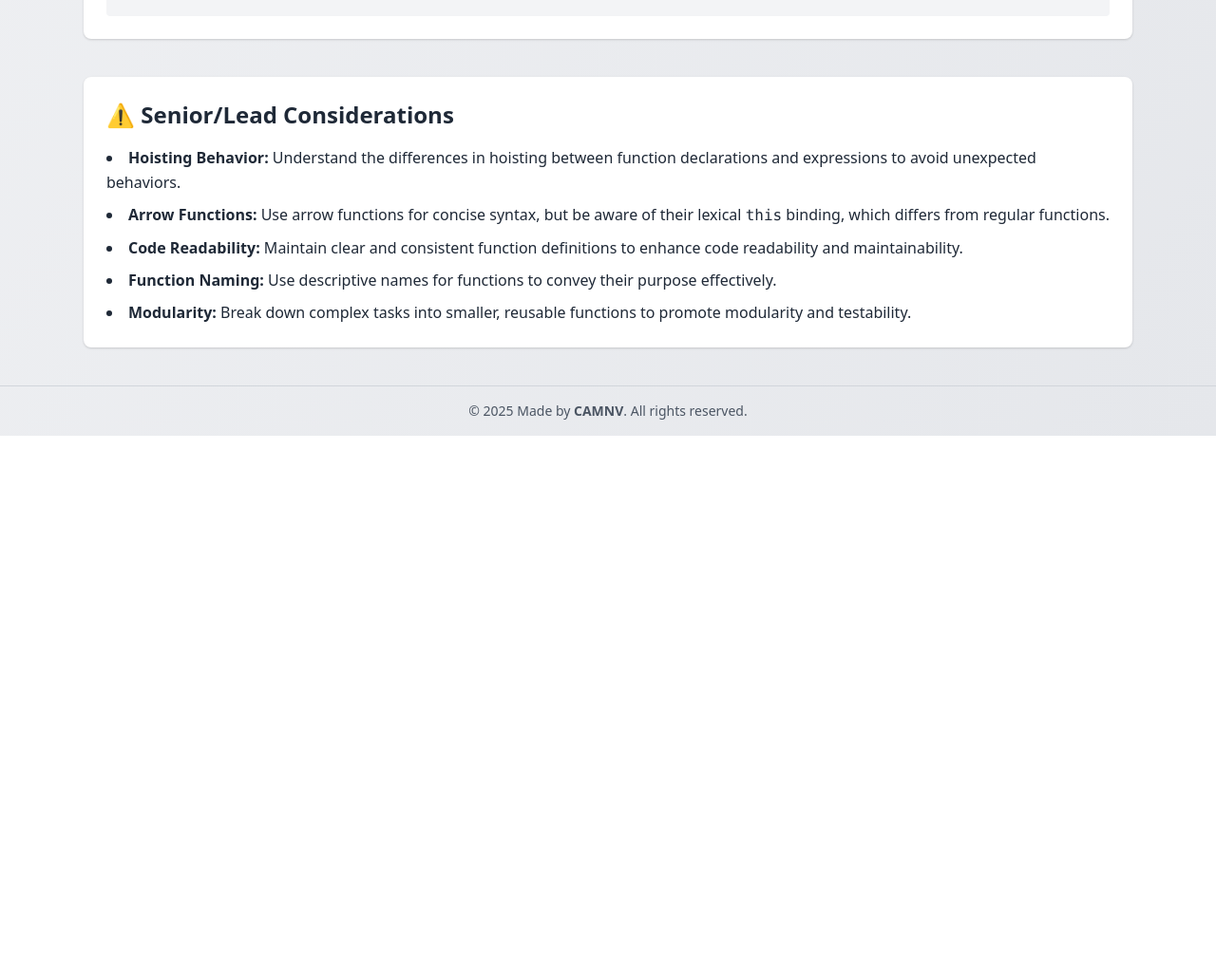
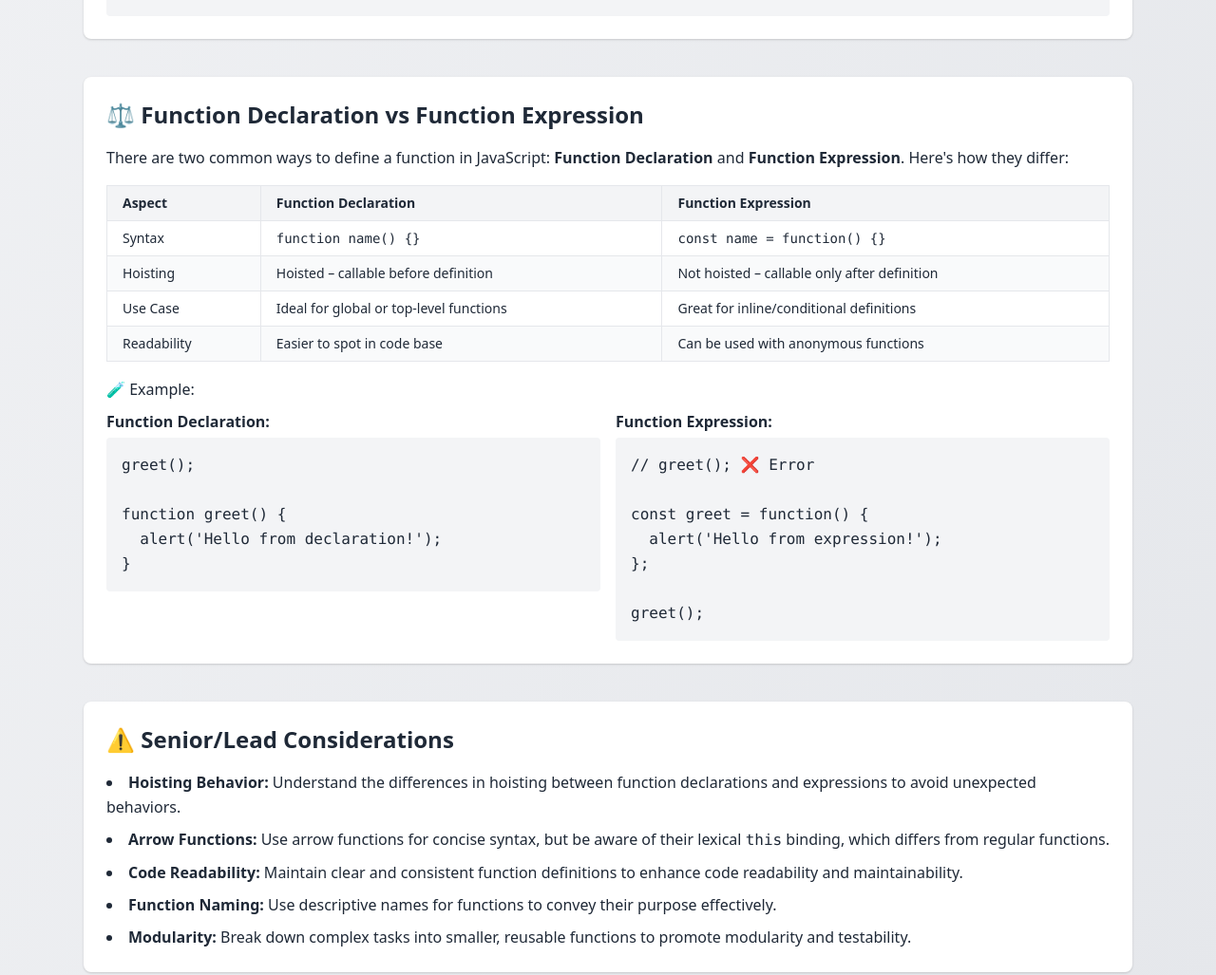
Before and after one commit to camtam1706/js-in-depth, a plain HTML site: page 02-fundamentals/14-functions.html in a window 1280 px wide. Shown: the part 1887-2914 px from the top of the page at 95% size. Before the commit the page ends 2346 px from the top, so only its background shows below. Drawn offline with nearby package versions, Linux system fonts and the light colour scheme.

Commit message:
Update 14-functions.html

```diff
--- a/02-fundamentals/14-functions.html
+++ b/02-fundamentals/14-functions.html
@@ -74,12 +74,76 @@ function greet() {
     </section>
 
     <section class="bg-white p-6 rounded-lg shadow">
+      <h2 class="text-2xl font-semibold mb-4">⚖️ Function Declaration vs Function Expression</h2>
+
+      <p class="mb-4">There are two common ways to define a function in JavaScript: <strong>Function
+          Declaration</strong> and <strong>Function Expression</strong>. Here's how they differ:</p>
+
+      <div class="overflow-x-auto mb-4">
+        <table class="min-w-full table-auto border border-gray-300 text-sm text-left">
+          <thead>
+            <tr class="bg-gray-100">
+              <th class="border px-4 py-2">Aspect</th>
+              <th class="border px-4 py-2">Function Declaration</th>
+              <th class="border px-4 py-2">Function Expression</th>
+            </tr>
+          </thead>
+          <tbody>
+            <tr>
+              <td class="border px-4 py-2">Syntax</td>
+              <td class="border px-4 py-2"><code>function name() {}</code></td>
+              <td class="border px-4 py-2"><code>const name = function() {}</code></td>
+            </tr>
+            <tr class="bg-gray-50">
+              <td class="border px-4 py-2">Hoisting</td>
+              <td class="border px-4 py-2">Hoisted – callable before definition</td>
+              <td class="border px-4 py-2">Not hoisted – callable only after definition</td>
+            </tr>
+            <tr>
+              <td class="border px-4 py-2">Use Case</td>
+              <td class="border px-4 py-2">Ideal for global or top-level functions</td>
+              <td class="border px-4 py-2">Great for inline/conditional definitions</td>
+            </tr>
+            <tr class="bg-gray-50">
+              <td class="border px-4 py-2">Readability</td>
+              <td class="border px-4 py-2">Easier to spot in code base</td>
+              <td class="border px-4 py-2">Can be used with anonymous functions</td>
+            </tr>
+          </tbody>
+        </table>
+      </div>
+
+      <p class="font-medium mb-2">🧪 Example:</p>
+      <div class="grid grid-cols-1 md:grid-cols-2 gap-4">
+        <div>
+          <h3 class="font-semibold mb-1">Function Declaration:</h3>
+          <pre class="bg-gray-100 p-4 rounded"><code>greet();
+
+function greet() {
+  alert('Hello from declaration!');
+}</code></pre>
+        </div>
+        <div>
+          <h3 class="font-semibold mb-1">Function Expression:</h3>
+          <pre class="bg-gray-100 p-4 rounded"><code>// greet(); ❌ Error
+
+const greet = function() {
+  alert('Hello from expression!');
+};
+
+greet();</code></pre>
+        </div>
+      </div>
+    </section>
+
+    <section class="bg-white p-6 rounded-lg shadow">
       <h2 class="text-2xl font-semibold mb-4">⚠️ Senior/Lead Considerations</h2>
       <ul class="list-disc list-inside space-y-2">
         <li><strong>Hoisting Behavior:</strong> Understand the differences in hoisting between function declarations and
           expressions to avoid unexpected behaviors.</li>
         <li><strong>Arrow Functions:</strong> Use arrow functions for concise syntax, but be aware of their lexical
-          <code>this</code> binding, which differs from regular functions.</li>
+          <code>this</code> binding, which differs from regular functions.
+        </li>
         <li><strong>Code Readability:</strong> Maintain clear and consistent function definitions to enhance code
           readability and maintainability.</li>
         <li><strong>Function Naming:</strong> Use descriptive names for functions to convey their purpose effectively.
```
